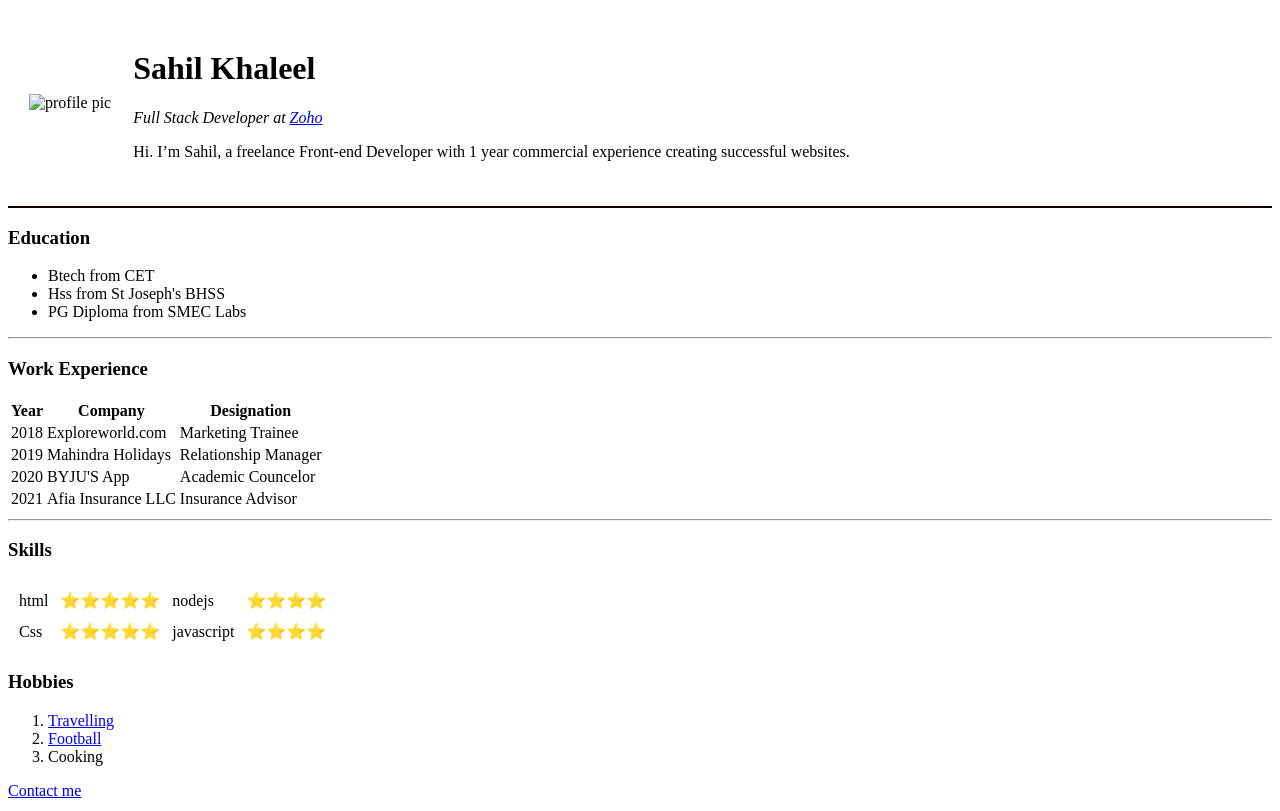
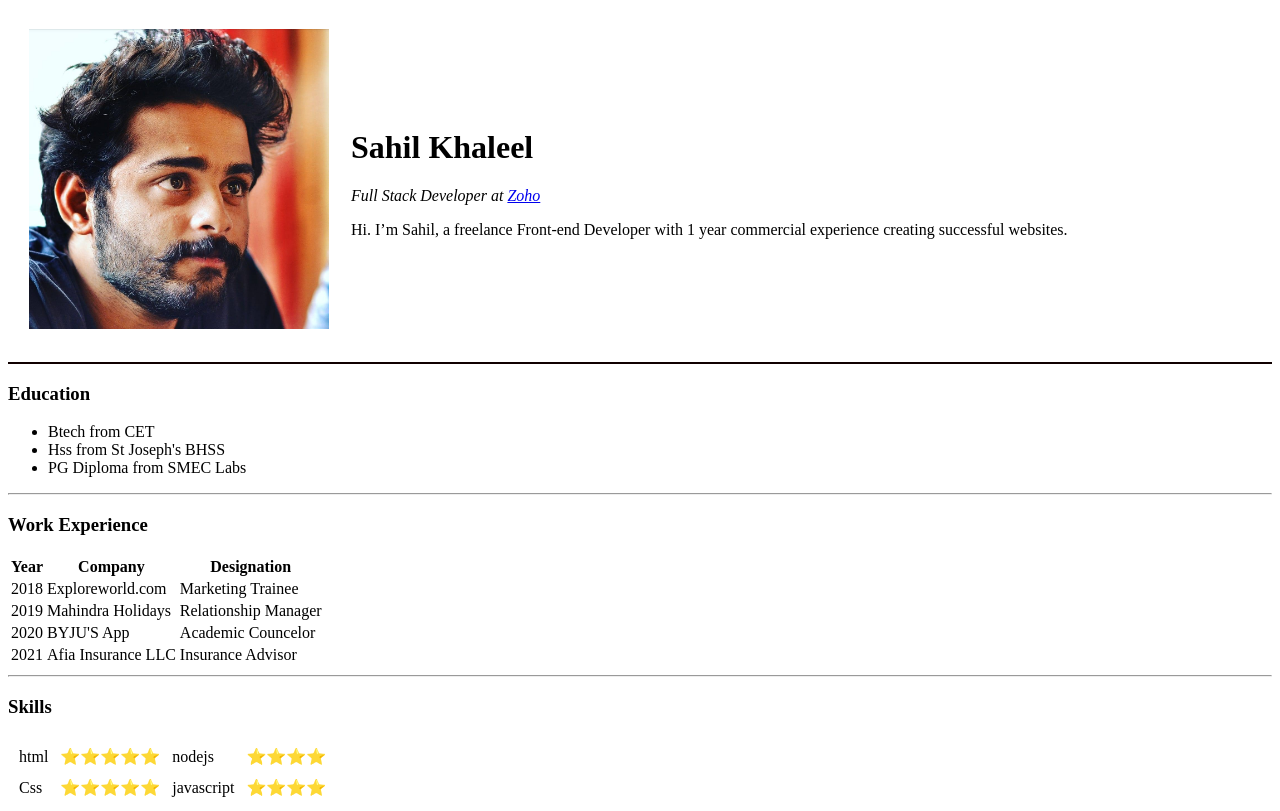
Before and after one commit to Sahilk101/cv, a plain HTML site: page index.html in a window 1280 px wide. Shown: the top 811 px of the page. Drawn offline with Linux system fonts and the light colour scheme.

Commit message:
image file name

```diff
--- a/index.html
+++ b/index.html
@@ -9,7 +9,7 @@
   <body>
       <table cellspacing="20px">
           <tr>
-              <td><img src="images/sahil.jpg" alt="profile pic" style="width: 300px;height:300px"></td>
+              <td><img src="sahil.jpg" alt="profile pic" style="width: 300px;height:300px"></td>
               <td><h1>Sahil Khaleel</h1>
                 <p><em>Full Stack Developer at <a href="https://www.zoho.com/">Zoho</a></em></p>
                 <p>Hi. I’m Sahil, a freelance Front-end Developer with 1 year commercial experience creating successful websites.</p></td>
```
